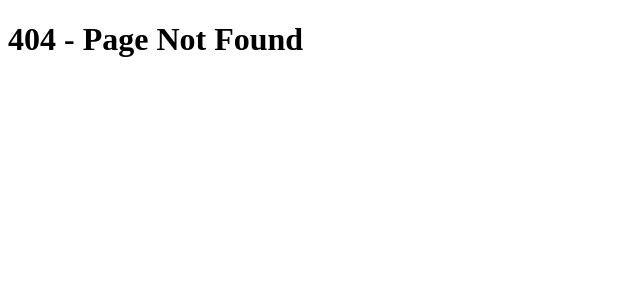
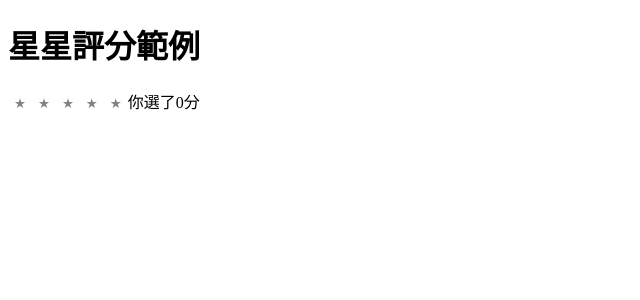
Before and after one commit to XiaoYun3893z/next-base, a Next.js app: page /cs-0418/star in a window 1280 px wide. Before the commit this address had no page. Shown: the top 300 px of the page, without its empty margins (0-640 px from the left). Built offline with nearby package versions, Linux system fonts and the light colour scheme.

Commit message:
星星評分-點按完成

```diff
--- /dev/null
+++ b/pages/cs-0418/star.js
@@ -0,0 +1,41 @@
+import { useState } from 'react'
+// 導入.module.css檔案
+import styles from '@/styles/star.module.css'
+
+export default function Star() {
+  // 記錄點按時的評分
+  const [rating, setRating] = useState(0)
+
+  return (
+    <>
+      <h1>星星評分範例</h1>
+      <div>
+        {Array(5)
+          .fill(1)
+          .map((v, i) => {
+            // 每個星星圖示按鈕的分數
+            const score = i + 1
+
+            return (
+              <button
+                // 從初次渲染到應用程式執行過程中，都不會有新增、刪除、修改、排序…的情況
+                // 才能使用index(索引)當key
+                key={i}
+                className={styles['star-btn']}
+                onClick={() => {
+                  setRating(score)
+                }}
+              >
+                <span
+                  className={score <= rating ? styles['on'] : styles['off']}
+                >
+                  &#9733;
+                </span>
+              </button>
+            )
+          })}
+        <span>你選了{rating}分</span>
+      </div>
+    </>
+  )
+}
--- /dev/null
+++ b/styles/star.module.css
@@ -0,0 +1,18 @@
+.on {
+  color: gold;
+}
+
+.off {
+  color: gray;
+}
+
+.good-style{
+  color:red;
+}
+
+.star-btn{
+  background-color: transparent;
+  border: none;
+  outline: none;
+  cursor: pointer;
+}
```
